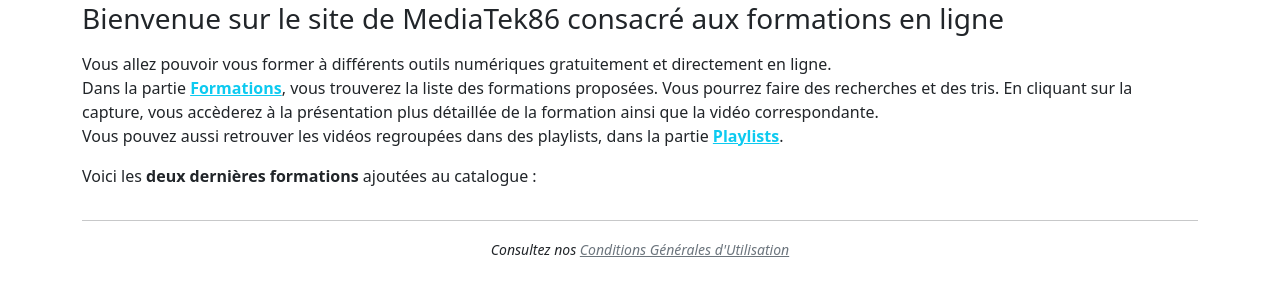
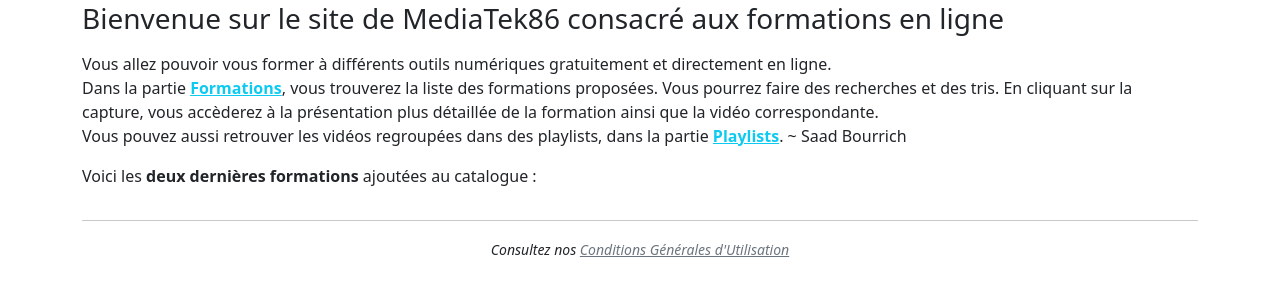
Before and after one commit to SaadBourrich/mediatek86, a Symfony app: template templates/pages/accueil.html.twig in a window 1280 px wide. Shown: the part 220-525 px from the top of the page. Run offline with Twig, Linux system fonts and the light colour scheme; the template is opened without the code that fills it, so the values that code supplies are empty; some libraries are stand-ins or nearby versions.

Commit message:
Updated version of project for publication

```diff
--- a/templates/pages/accueil.html.twig
+++ b/templates/pages/accueil.html.twig
@@ -10,6 +10,7 @@
         Vous pourrez faire des recherches et des tris.
         En cliquant sur la capture, vous accèderez à la présentation plus détaillée de la formation ainsi que la vidéo correspondante.<BR />
         Vous pouvez aussi retrouver les vidéos regroupées dans des playlists, dans la partie <strong><a href="{{ path('playlists') }}" class="link-info">Playlists</a></strong>.
+        ~ Saad Bourrich
     </p>
     <p>
         Voici les <strong>deux dernières formations</strong> ajoutées au catalogue :
```
Also changed, not shown: README.md.
